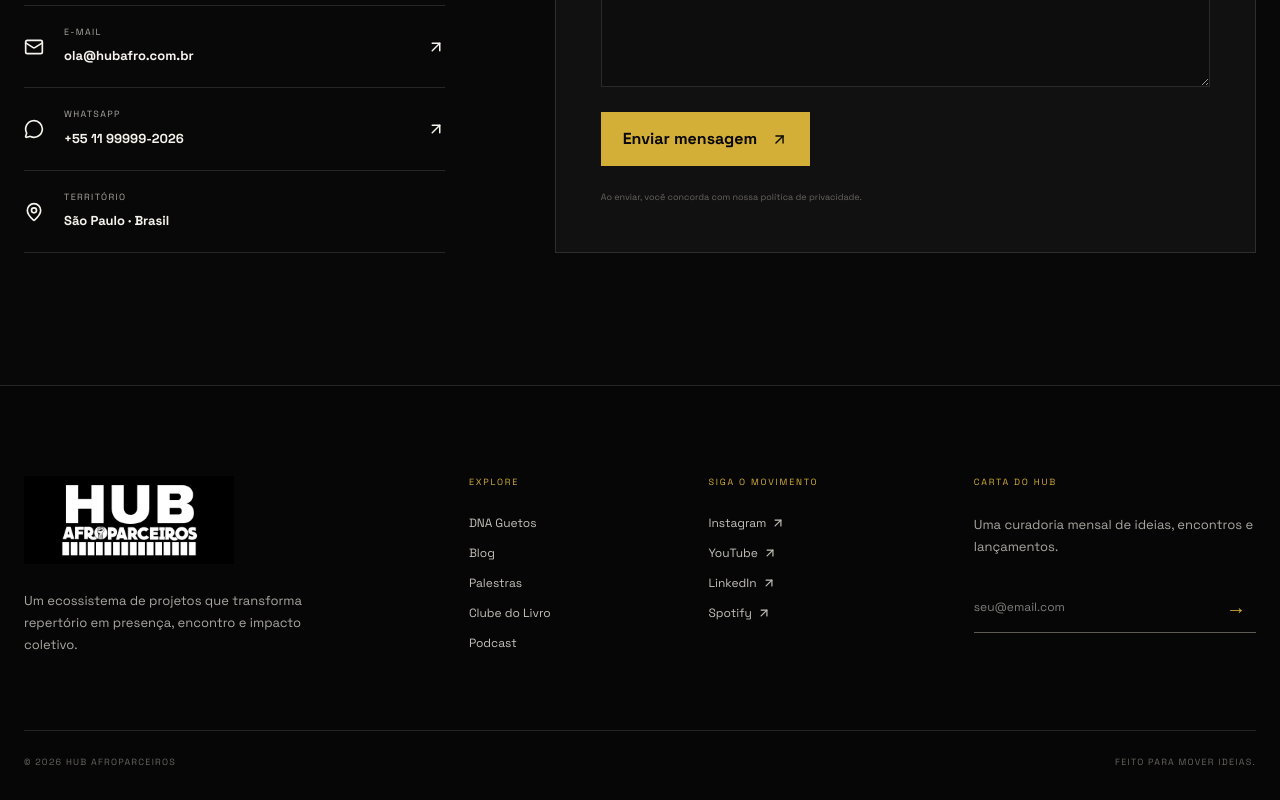
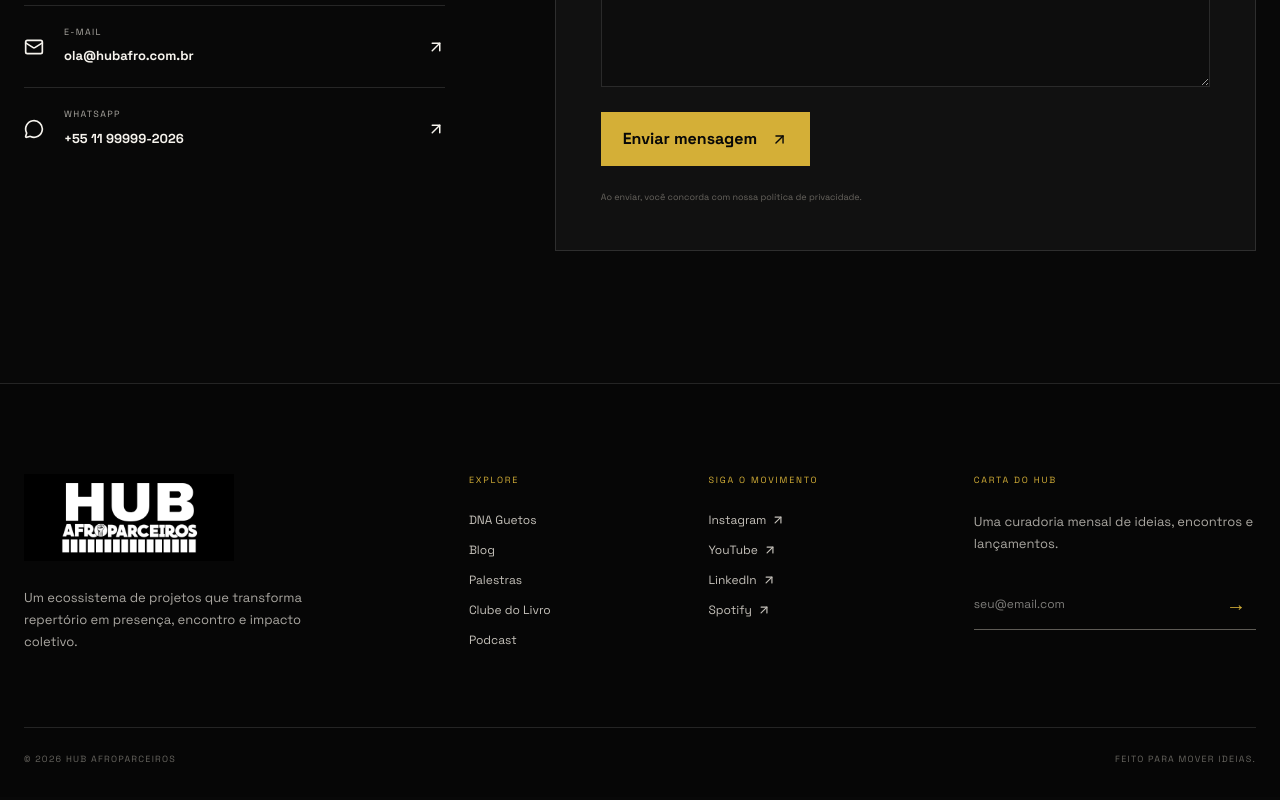
Before and after one commit to AllanXarope77/hubafroparceiros, a Next.js app: page /contato in a window 1280 px wide. Shown: the part 1119-1919 px from the top of the page. Built offline with nearby package versions, Linux system fonts and the light colour scheme.

Commit message:
Remove territory from contact page

```diff
--- a/app/contato/page.tsx
+++ b/app/contato/page.tsx
@@ -1,5 +1,5 @@
 import type { Metadata } from "next";
-import { ArrowUpRight, Mail, MapPin, MessageCircle } from "lucide-react";
+import { ArrowUpRight, Mail, MessageCircle } from "lucide-react";
 import { SiteShell } from "@/components/layout/site-shell";
 import { PageHero } from "@/components/shared/ui";
 import { Reveal } from "@/components/shared/reveal";
@@ -14,7 +14,6 @@ export default function ContatoPage() {
         <Reveal className="contact-info"><span className="eyebrow"><i />Canais diretos</span><h2>Estamos do outro lado.</h2><p>Respondemos em até dois dias úteis. Se preferir, fale por um dos canais abaixo.</p>
           <a href="mailto:ola@hubafro.com.br"><Mail size={20} /><div><small>E-mail</small><strong>ola@hubafro.com.br</strong></div><ArrowUpRight size={18} /></a>
           <a href="#"><MessageCircle size={20} /><div><small>WhatsApp</small><strong>+55 11 99999-2026</strong></div><ArrowUpRight size={18} /></a>
-          <div className="address"><MapPin size={20} /><div><small>Território</small><strong>São Paulo · Brasil</strong></div></div>
         </Reveal>
         <Reveal className="contact-form-wrap" delay={.1}><form className="contact-form"><div className="field-row"><label>Seu nome<input type="text" placeholder="Como podemos chamar você?" /></label><label>Seu e-mail<input type="email" placeholder="voce@email.com" /></label></div><label>Assunto<select defaultValue=""><option value="" disabled>Selecione uma opção</option><option>Palestras</option><option>Parcerias</option><option>Imprensa</option><option>Clube do Livro</option><option>Outro</option></select></label><label>Conte sua ideia<textarea rows={6} placeholder="Escreva aqui sua mensagem..." /></label><button type="submit">Enviar mensagem <ArrowUpRight size={17} /></button><small>Ao enviar, você concorda com nossa política de privacidade.</small></form></Reveal>
       </div></section>
```
